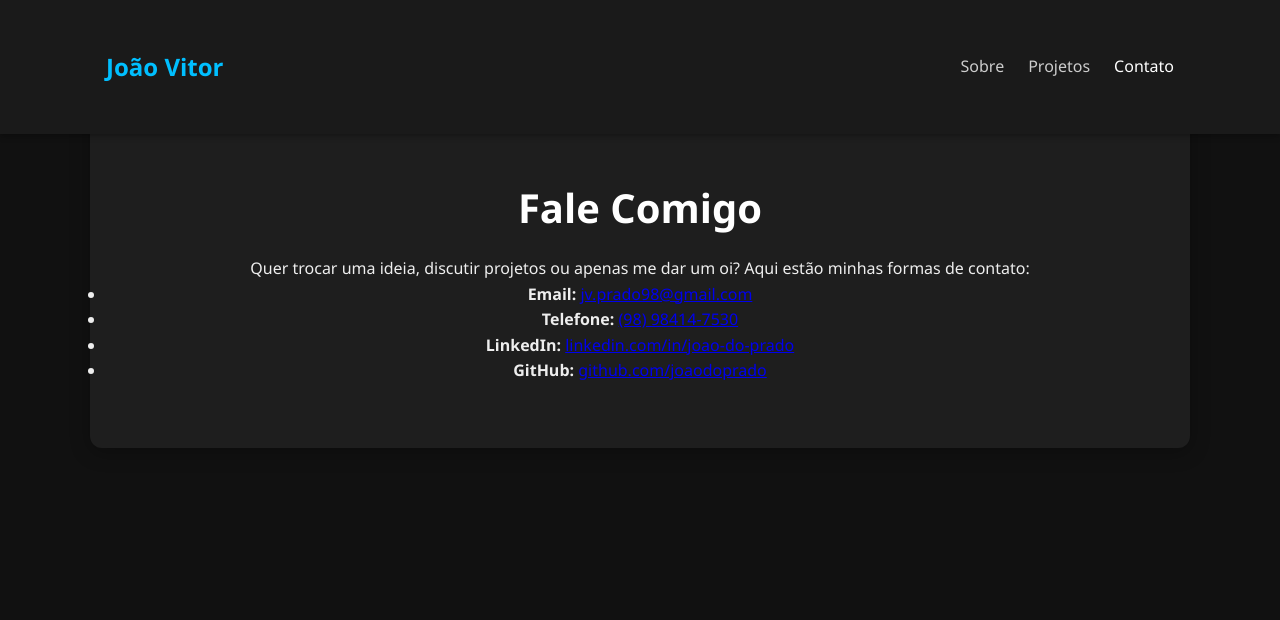
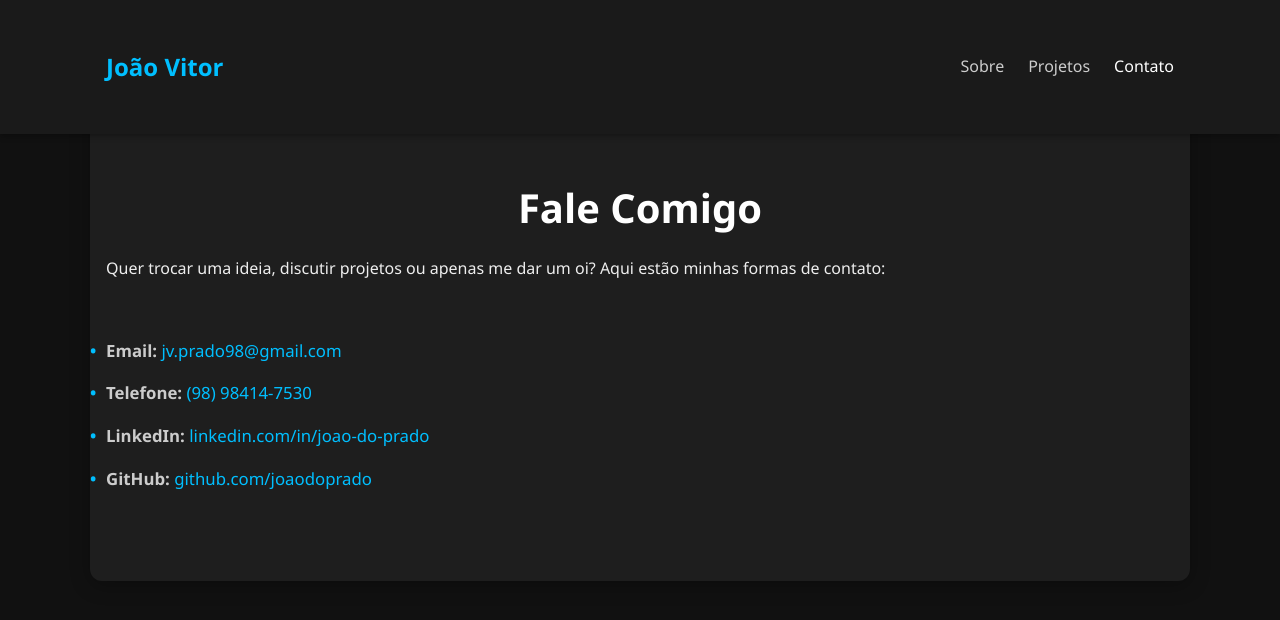
Before and after one commit to joaodoprado/joaodoprado.github.io, a plain HTML site: page contato.html in a window 1280 px wide. Drawn offline with Linux system fonts and the light colour scheme.

Commit message:
Atualizacao

```diff
--- a/contato.html
+++ b/contato.html
@@ -5,6 +5,39 @@
   <title>Contato | João Vitor</title>
   <meta name="viewport" content="width=device-width, initial-scale=1">
   <link rel="stylesheet" href="style.css">
+  <style>
+    .section p, .section ul {
+      text-align: left;
+      margin-bottom: 1.5rem;
+    }
+    .contact-list {
+      list-style: none;
+      padding-left: 0;
+      text-align: left;
+      margin: 2rem 0;
+    }
+    .contact-list li::before {
+      content: "\2022";
+      color: #00bfff;
+      font-weight: bold;
+      display: inline-block;
+      width: 1rem;
+      margin-left: -1rem;
+    }
+    .contact-list li {
+      margin-bottom: 1rem;
+    }
+    .contact-list a {
+      color: #00bfff;
+      text-decoration: none;
+      font-weight: 500;
+      transition: color 0.3s ease, text-shadow 0.3s ease;
+    }
+    .contact-list a:hover {
+      color: #fff;
+      text-shadow: 0 0 6px #00bfff;
+    }
+  </style>
 </head>
 <body class="dark-mode">
   <nav class="navbar">
@@ -18,7 +51,7 @@
     </div>
   </nav>
 
-  <main class="container hero-section fade-in">
+  <main class="container hero-section fade-in section">
     <h1>Fale Comigo</h1>
     <p>Quer trocar uma ideia, discutir projetos ou apenas me dar um oi? Aqui estão minhas formas de contato:</p>
 
--- a/style.css
+++ b/style.css
@@ -91,6 +91,7 @@ body {
   color: #ccc;
 }
 
+/* Botões */
 .btn {
   display: inline-block;
   background-color: #00bfff;
@@ -106,6 +107,54 @@ body {
   background-color: #009bd6;
 }
 
+/* Seção genérica para alinhamento */
+.section p, .section ul {
+  text-align: left;
+  margin-bottom: 1.5rem;
+}
+
+/* Cartões de conteúdo */
+.card {
+  background-color: #1a1a1a;
+  padding: 1.5rem;
+  border-radius: 10px;
+  box-shadow: 0 0 12px rgba(0, 0, 0, 0.2);
+  margin-bottom: 2rem;
+  text-align: left;
+}
+
+.card h2 {
+  margin-bottom: 0.5rem;
+  color: #00bfff;
+}
+
+/* Lista de contatos */
+.contact-list {
+  list-style: none;
+  padding: 1.5rem 0 0;
+  margin: 0 auto;
+  max-width: 600px;
+  text-align: left;
+}
+
+.contact-list li {
+  margin-bottom: 1rem;
+  font-size: 1.05rem;
+  color: #ccc;
+}
+
+.contact-list a {
+  color: #00bfff;
+  text-decoration: none;
+  font-weight: 500;
+  transition: color 0.3s ease, text-shadow 0.3s ease;
+}
+
+.contact-list a:hover {
+  color: #fff;
+  text-shadow: 0 0 6px #00bfff;
+}
+
 /* Responsivo */
 @media (max-width: 768px) {
   .hero-section h1 {
```
Also changed, not shown: index.html (+9 -7 lines), projetos.html (+1 -1 lines), sobre.html (+14 -20 lines), 1 other file.
